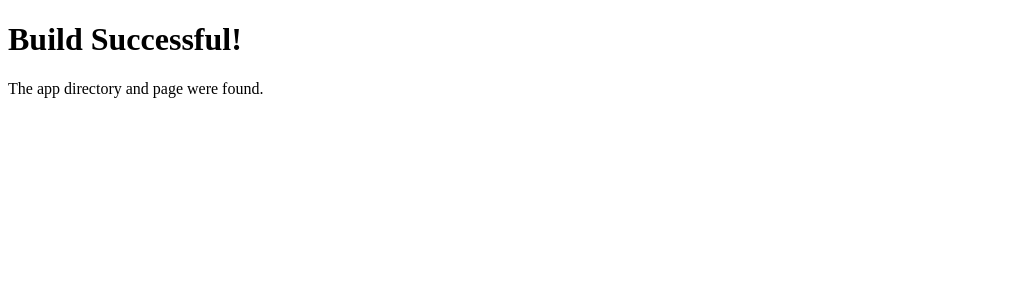
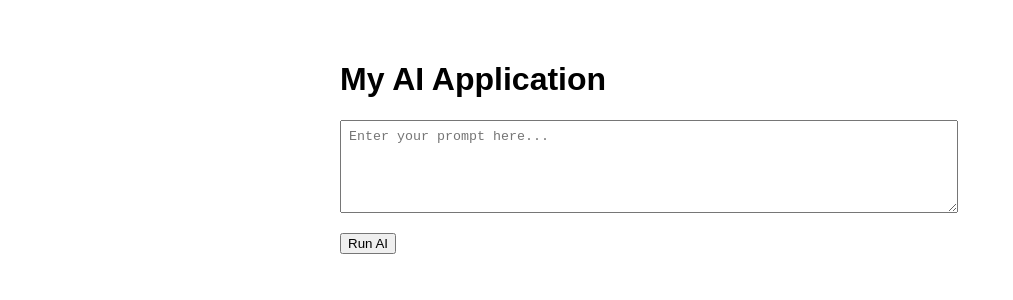
Before and after one commit to gehpro3/ReunionAssist, a Next.js app: page / in a window 1280 px wide. Shown: the top 300 px of the page, without its empty margins (0-1013 px from the left). Built offline with nearby package versions, Linux system fonts and the light colour scheme.

Commit message:
fix: Remove conflicting pages directory

```diff
--- /dev/null
+++ b/app/api/run-ai/route.js
@@ -0,0 +1,28 @@
+// File: app/api/run-ai/route.js
+import { NextResponse } from 'next/server';
+
+// We will put your AI logic here in a moment
+async function runMyExistingAI(prompt) {
+  // Placeholder logic:
+  console.log("Running AI with prompt:", prompt);
+  const aiResponse = `This is a response from your AI for the prompt: "${prompt}"`;
+
+  // IMPORTANT: Your actual AI logic will go here.
+  // It will probably involve making a call to OpenAI, Google, etc.
+  // using process.env.YOUR_API_KEY
+
+  return aiResponse;
+}
+
+export async function POST(request) {
+  try {
+    const { prompt } = await request.json(); // Get prompt from frontend
+
+    const result = await runMyExistingAI(prompt); // Run your logic
+
+    return NextResponse.json({ result }); // Send the result back
+  } catch (error) {
+    console.error("Error in AI route:", error);
+    return NextResponse.json({ error: 'Failed to run AI model' }, { status: 500 });
+  }
+}
--- a/app/page.jsx
+++ b/app/page.jsx
@@ -1,10 +1,65 @@
-// This is the content for app/page.jsx
+// File: app/page.jsx
+"use client"; // This is a browser component
+
+import { useState } from "react";
 
 export default function HomePage() {
+  const [prompt, setPrompt] = useState("");
+  const [result, setResult] = useState("");
+  const [isLoading, setIsLoading] = useState(false);
+  const [error, setError] = useState(null);
+
+  const handleSubmit = async (e) => {
+    e.preventDefault();
+    setIsLoading(true);
+    setError(null);
+
+    try {
+      // This is the "waiter" sending the order to the "kitchen"
+      const res = await fetch("/api/run-ai", {
+        method: "POST",
+        headers: { "Content-Type": "application/json" },
+        body: JSON.stringify({ prompt }),
+      });
+
+      if (!res.ok) {
+        throw new Error("The request to the AI server failed.");
+      }
+
+      const data = await res.json();
+      setResult(data.result);
+
+    } catch (err) {
+      setError(err.message);
+    } finally {
+      setIsLoading(false);
+    }
+  };
+
   return (
-    <div>
-      <h1>Build Successful!</h1>
-      <p>The app directory and page were found.</p>
-    </div>
+    <main style={{ fontFamily: "sans-serif", maxWidth: "600px", margin: "auto", padding: "2rem" }}>
+      <h1>My AI Application</h1>
+      <form onSubmit={handleSubmit}>
+        <textarea
+          rows="5"
+          value={prompt}
+          onChange={(e) => setPrompt(e.target.value)}
+          placeholder="Enter your prompt here..."
+          style={{ width: "100%", padding: "8px" }}
+        />
+        <button type="submit" disabled={isLoading} style={{ marginTop: "1rem" }}>
+          {isLoading ? "Running..." : "Run AI"}
+        </button>
+      </form>
+
+      {error && <p style={{ color: "red", marginTop: "1rem" }}>Error: {error}</p>}
+
+      {result && (
+        <div style={{ marginTop: "2rem", padding: "1rem", border: "1px solid #eee" }}>
+          <h2>Result:</h2>
+          <p>{result}</p>
+        </div>
+      )}
+    </main>
   );
 }
```
Also changed, not shown: app/api/chat/route.ts (added), 2 other files (tests, documents, lock files or other folders).
